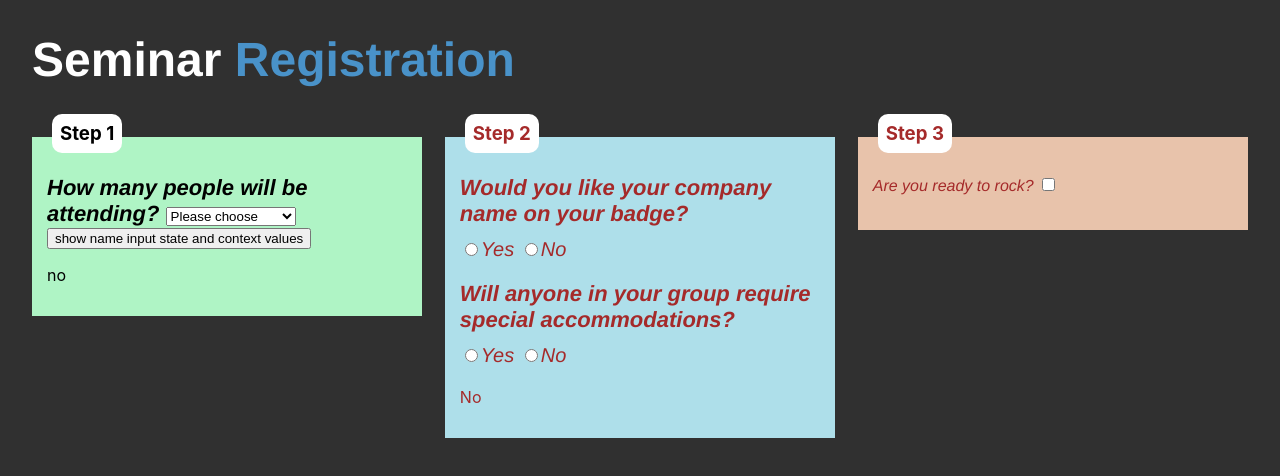
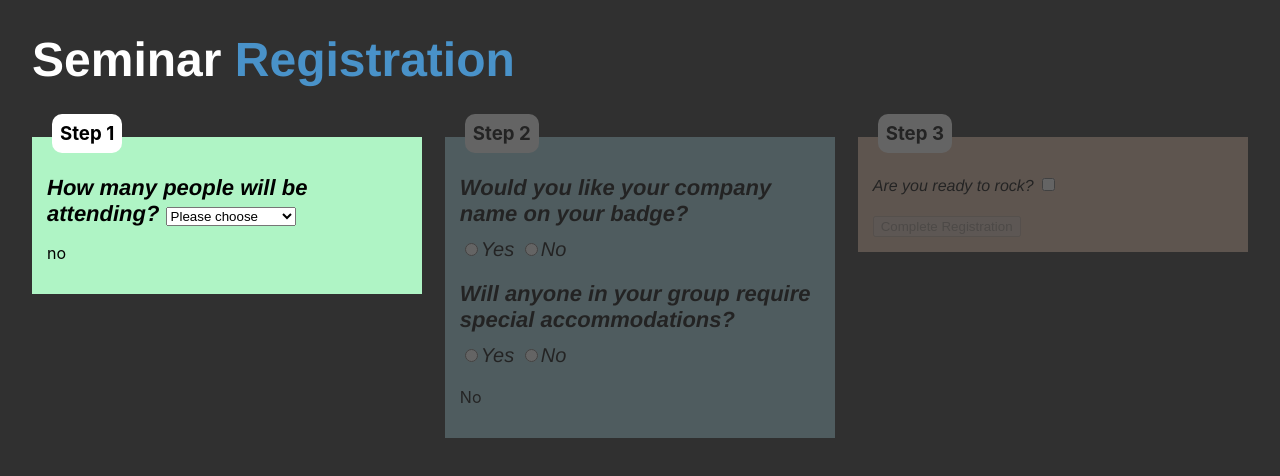
Before and after one commit to SaleemMaini/seminar-registration, a React (Create React App) app: page / in a window 1280 px wide. Shown: the top 476 px of the page. Built offline with nearby package versions, Linux system fonts and the light colour scheme.

Commit message:
Add form data context

```diff
--- a/src/App.js
+++ b/src/App.js
@@ -1,13 +1,16 @@
 import Layout from "./components/layouts/Layout";
 import Form from "./components/Form/Form";
-import {StepVisibilityProvider} from "./store/StepVisibilityContextProvider";
+import { StepVisibilityProvider } from "./store/StepVisibilityContextProvider";
+import { FormDataContextProvider } from "./store/FormDataContext";
 
 function App() {
   return (
     <StepVisibilityProvider>
-    <Layout>
-      <Form />
-    </Layout>
+      <FormDataContextProvider>
+        <Layout>
+          <Form />
+        </Layout>
+      </FormDataContextProvider>
     </StepVisibilityProvider>
   );
 }
--- a/src/components/Form/Form.js
+++ b/src/components/Form/Form.js
@@ -9,13 +9,25 @@ const Form = ({ step }) => {
   const step2IsDone = stepsCtx.stepIsDone.step2;
   const step3IsDone = stepsCtx.stepIsDone.step3;
   const step2VisibilityStyle = !step1IsDone ? classes.disabled : "";
-  const step3VisibilityStyle = !step1IsDone || !step2IsDone ? classes.disabled : "";
+  const step3VisibilityStyle =
+    !step1IsDone || !step2IsDone ? classes.disabled : "";
 
+  const submitHandler = (e) => {
+    e.preventDefault();
+
+  };
   return (
-    <form className={classes["form-container"]}>
+    <form className={classes["form-container"]} onSubmit={submitHandler}>
       <FormCard step="1" />
       <FormCard step="2" className={step2VisibilityStyle} />
-      <FormCard step="3" className={step3VisibilityStyle}/>
+      <FormCard step="3" className={step3VisibilityStyle}>
+        <button
+          type="submit"
+          disabled={!step1IsDone || !step2IsDone || !step3IsDone}
+        >
+          Complete Registration
+        </button>
+      </FormCard>
     </form>
   );
 };
--- a/src/components/Form/Form.module.css
+++ b/src/components/Form/Form.module.css
@@ -16,7 +16,6 @@
 }
 
 .disabled {
-  /* pointer-events: none;
- opacity: 0.25  */
- color: brown;
+  pointer-events: none;
+ opacity: 0.25
 }
--- a/src/components/Form/FormCard.js
+++ b/src/components/Form/FormCard.js
@@ -4,7 +4,7 @@ import Step2 from "../steps/Step2";
 import Step3 from "../steps/Step3";
 import classes from "./FormCard.module.css";
 
-const FormCard = ({ step, className }) => {
+const FormCard = ({ step, className, children }) => {
   return (
     <div className={`${classes["form-card"]} ${className}`}>
       <span className={classes["form-card-header"]}>Step {step}</span>
@@ -18,6 +18,7 @@ const FormCard = ({ step, className }) => {
         ) : (
           "NO STEP NUMBER PROVIDED"
         )}
+        {children}
       </div>
     </div>
   );
--- a/src/components/steps/Step1.js
+++ b/src/components/steps/Step1.js
@@ -8,6 +8,7 @@ import React, {
 import Input from "../UI/Input";
 import Select from "../UI/Select";
 import { StepVisibilityContext } from "../../store/StepVisibilityContextProvider";
+import { FormDataContext } from "../../store/FormDataContext";
 
 const Step1 = (props) => {
   const peopleCountOptions = [1, 2, 3, 4, 5]; // IF YOU WANT MORE OPTIONS JUST ADD ITEMS TO THE ARRAY HERE
@@ -16,6 +17,7 @@ const Step1 = (props) => {
   const [step1IsDone, setStep1IsDone] = useState(false);
   const [nameInputsState, setNameInputsState] = useState({});
   const step1Ctx = useContext(StepVisibilityContext);
+  const formDataCtx = useContext(FormDataContext);
 
   const peopleCountHandler = () => {
     const selectedValue = selectPeopleCountRef.current.value;
@@ -62,7 +64,7 @@ const Step1 = (props) => {
     return nameInputsState[key];
   });
 
-  // Check step 1 is done
+  //  step 1 is done
   useEffect(() => {
     if (
       enteredNames.includes("") ||
@@ -74,6 +76,7 @@ const Step1 = (props) => {
       setStep1IsDone(true);
     }
   }, [enteredNames]);
+
   useEffect(() => {
     if (step1IsDone) {
       step1Ctx.context.setStepIsDoneTrue("step1");
@@ -81,6 +84,12 @@ const Step1 = (props) => {
       step1Ctx.context.setStepIsDoneFalse("step1");
     }
   }, [step1IsDone]);
+
+  // UPDATE FORM DATA CONTEXT WHEN NAME INPUT STATE IS UPDATED
+  useEffect(() => {
+    formDataCtx.context.updateFormDataStateHandler("step1", nameInputsState);
+  }, [nameInputsState]);
+
   return (
     <Fragment>
       <h3>How many people will be attending? </h3>
@@ -92,16 +101,6 @@ const Step1 = (props) => {
       />
       {peopleNameInputs.length >= 1 && <h2>Please provide full names: </h2>}
       {peopleNameInputs}
-      <button
-        onClick={(e) => {
-          e.preventDefault();
-          console.log(nameInputsState);
-          console.log(step1Ctx.stepIsDone);
-        }}
-      >
-        show name input state and context values
-      </button>
-
       {step1IsDone ? <p>done</p> : <p>no</p>}
     </Fragment>
   );
--- a/src/components/steps/Step2.js
+++ b/src/components/steps/Step2.js
@@ -4,6 +4,7 @@ import Input from "../UI/Input";
 import RadioInput from "../UI/RadioInput";
 import classes from "./Step2.module.css";
 import { StepVisibilityContext } from "../../store/StepVisibilityContextProvider";
+import { FormDataContext } from "../../store/FormDataContext";
 
 const Step2 = () => {
   const [question1Radio, setQuestion1Radio] = useState(null);
@@ -11,6 +12,7 @@ const Step2 = () => {
   const [companyName, setCompanyName] = useState("");
   const stepsCtx = useContext(StepVisibilityContext);
   const [step2InputsIsValid, setStep2InputsIsValid] = useState(false);
+  const formDataCtx = useContext(FormDataContext);
 
   const question1RadioChangHandler = (e) => {
     setQuestion1Radio(e.target.value);
@@ -38,6 +40,24 @@ const Step2 = () => {
       stepsCtx.context.setStepIsDoneTrue("step2");
     }
   }, [step2InputsIsValid, question1Radio, question2Radio, companyNameIsEmpty]);
+
+  useEffect(() => {
+    if (companyName === "") {
+      formDataCtx.context.updateFormDataStateHandler("step2", {
+        question1: question1Radio,
+        question2: question2Radio,
+      });
+    } else {
+      formDataCtx.context.updateFormDataStateHandler("step2", {
+        question1: question1Radio,
+        question2: question2Radio,
+        companyName: companyName,
+      });
+    }
+  }, [question1Radio, question2Radio, companyName]);
+
+
+
   return (
     <Fragment>
       {/* QUESTION 1 */}
--- a/src/components/steps/Step3.js
+++ b/src/components/steps/Step3.js
@@ -1,10 +1,12 @@
 import React, { Fragment, useState, useContext, useEffect } from "react";
 import Input from "../UI/Input";
 import { StepVisibilityContext } from "../../store/StepVisibilityContextProvider";
+import { FormDataContext } from "../../store/FormDataContext";
 
 const Step3 = () => {
   const [step3CheckBoxIsChecked, setStep3CheckBoxIsChecked] = useState(false);
   const stepsCtx = useContext(StepVisibilityContext);
+  const formDataCtx = useContext(FormDataContext);
 
   const step3CheckBoxChangeHandler = (e) => {
     setStep3CheckBoxIsChecked(e.target.checked);
@@ -17,6 +19,15 @@ const Step3 = () => {
       stepsCtx.context.setStepIsDoneFalse("step3");
     }
   }, [step3CheckBoxIsChecked]);
+
+  useEffect(() => {
+    formDataCtx.context.updateFormDataStateHandler(
+      "step3",{
+        step3CheckBoxIsChecked : step3CheckBoxIsChecked
+      }
+    );
+  }, [step3CheckBoxIsChecked]);
+
   return (
     <Fragment>
       <Input
--- /dev/null
+++ b/src/store/FormDataContext.js
@@ -0,0 +1,40 @@
+import { createContext } from "react";
+import { useState } from "react";
+import { useMemo } from "react";
+
+export const FormDataContext = createContext();
+
+const defaultFormDataState = {
+  step1: {
+    attendeeName: "",
+  },
+  step2: {
+    question1: "YES",
+    question2: "NO",
+  },
+  step3: {
+    checkBox: false,
+  },
+};
+
+export const FormDataContextProvider = (props) => {
+  const [formDataState, setFormDataState] = useState(defaultFormDataState);
+
+  let context = useMemo(
+    () => ({
+      updateFormDataStateHandler(i, newStateData) {
+        setFormDataState({
+          ...formDataState,
+          [i]: newStateData,
+        });
+      },
+    }),
+    [formDataState, setFormDataState]
+  );
+
+  return (
+    <FormDataContext.Provider value={{ formDataState, context }}>
+      {props.children}
+    </FormDataContext.Provider>
+  );
+};
--- a/src/store/StepVisibilityContextProvider.js
+++ b/src/store/StepVisibilityContextProvider.js
@@ -11,20 +11,22 @@ export const StepVisibilityProvider = (props) => {
     step3: false,
   });
 
-  let context = useMemo(() => ({
+  let context = useMemo(
+    () => ({
       setStepIsDoneFalse(i) {
         setStepIsDone({
           ...stepIsDone,
-           [i] : false
+          [i]: false,
         });
       },
       setStepIsDoneTrue(i) {
         setStepIsDone({
           ...stepIsDone,
-           [i] : true
+          [i]: true,
         });
-    }
-  }), [ stepIsDone,setStepIsDone ]);
+      },
+    }),
+    );
 
   return (
     <StepVisibilityContext.Provider value={{ stepIsDone, context }}>
```
Lines whose indentation alone changed are shown as unchanged.
